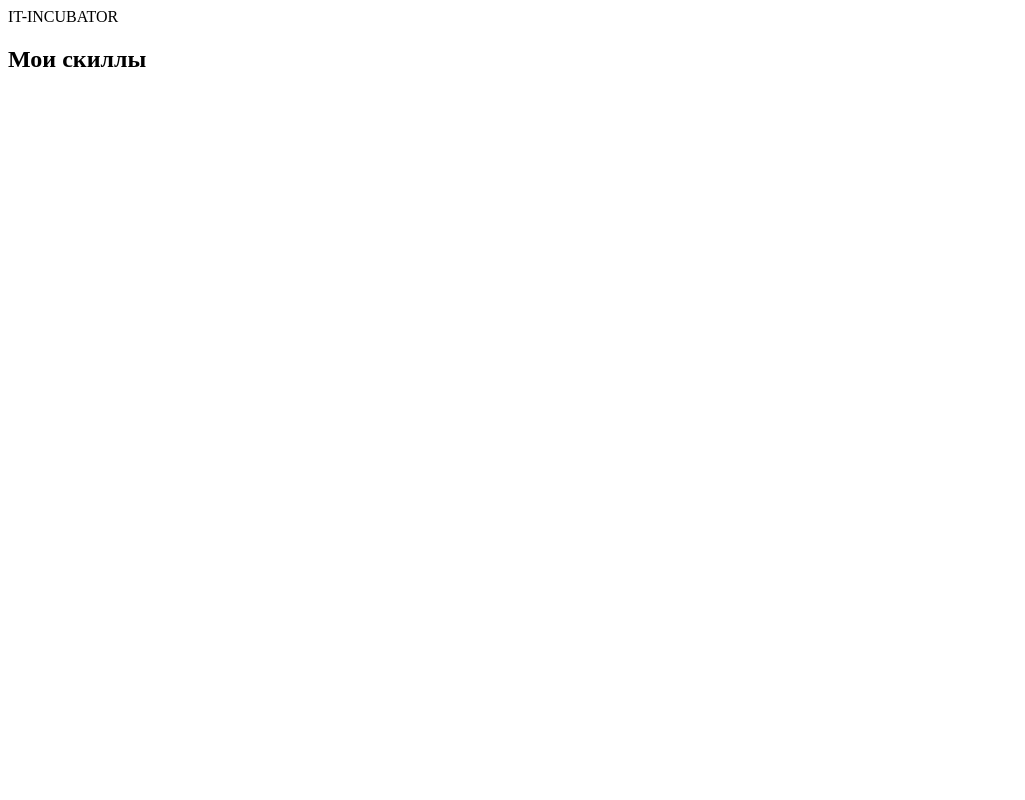
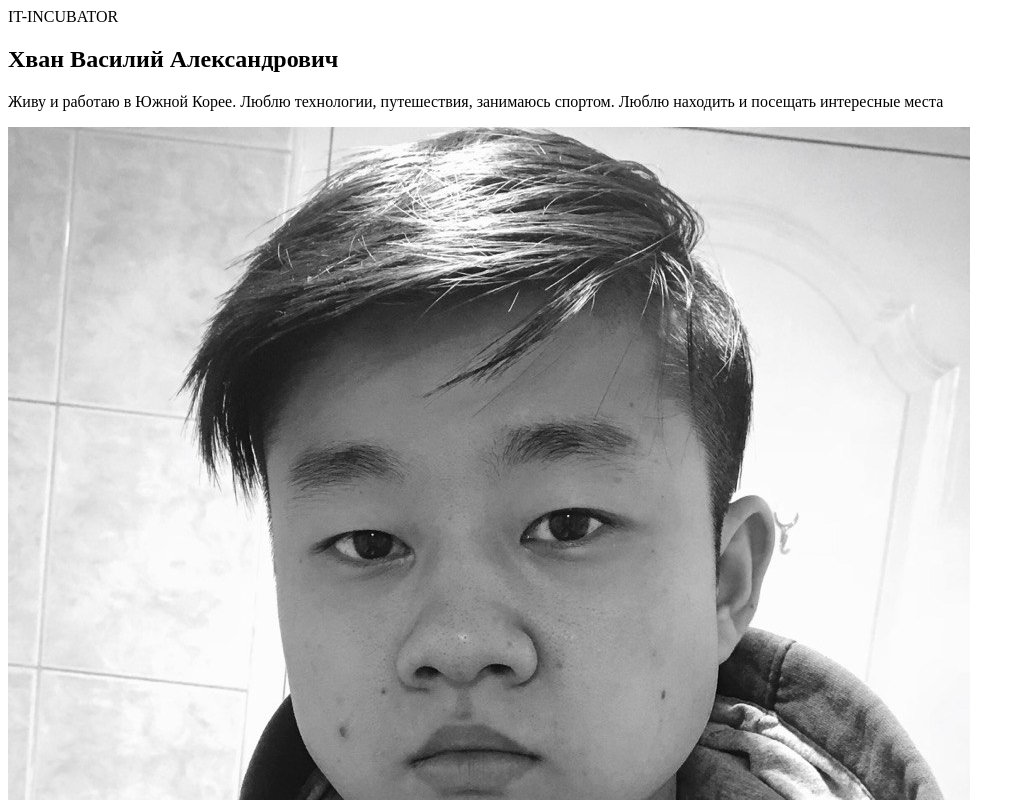
Before and after one commit to KhvanVasilii/1-hw-with-auto-test-html-css-main, a plain HTML site: page index.html in a window 1280 px wide. Shown: the top 800 px of the page, without its empty margins (0-1025 px from the left). Drawn offline with Linux system fonts and the light colour scheme.

Commit message:
complete task-1

```diff
--- a/index.html
+++ b/index.html
@@ -1,5 +1,5 @@
 <!DOCTYPE html>
-<html lang="en">
+<html lang="ru">
 <head>
     <meta charset="UTF-8">
     <meta name="viewport" content="width=device-width, initial-scale=1.0">
@@ -20,6 +20,9 @@
         <!-- a) Заголовок первого уровня со своим ФИО -->
         <!-- b) Несколько строк о себе: где учишься или работаешь, хобби, увлечения. Используй тег для абзаца. Длина строки должна быть больше 50-ти симвов (пробелы и др знаки припинания тоже считаются символом) -->
         <!-- c) Фото (или любую картинку из интернета). Не забудь добавить описание на случай, если изображение не загрузится -->
+        <h1>Хван Василий Александрович</h1>
+        <p>Живу и работаю в Южной Корее. Люблю технологии, путешествия, занимаюсь спортом. Люблю находить и посещать интересные места</p>
+        <img src="assets/images/Vasilii.jpg" alt="Khvan Vasilii">
     </section>
 
     <section data-cy="hw1-section-about-pre">
```
Also changed, not shown: assets/images/Vasilii.jpg (added).
